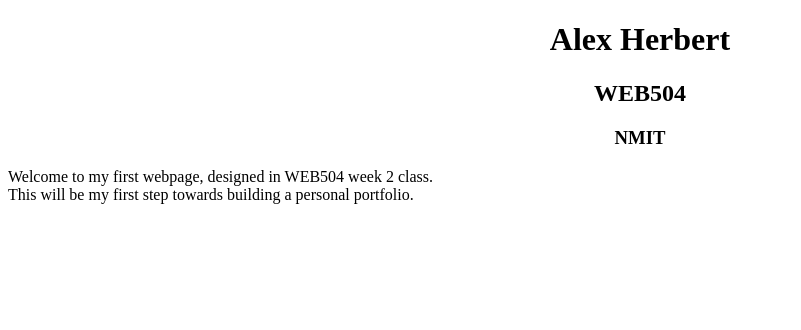
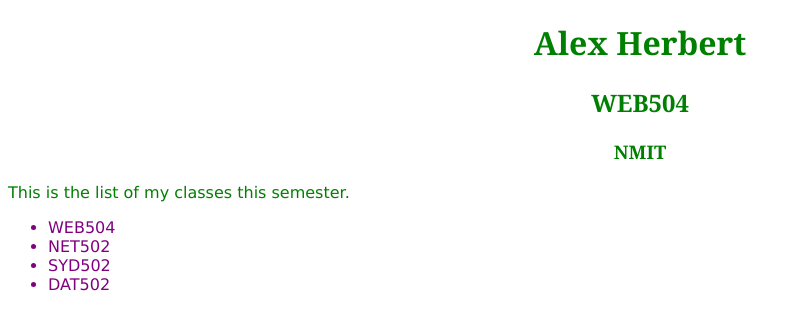
Before and after one commit to AlexHerbertGit/WEB504_Week-_2, a plain HTML site: page src/index.html in a window 1280 px wide. Shown: the whole page, without its empty margins (0-801 px from the left). Drawn offline with Linux system fonts and the light colour scheme.

Commit message:
Added tags and css stylesheet

```diff
--- a/src/index.html
+++ b/src/index.html
@@ -10,17 +10,21 @@
         <title></title>
         <meta name="description" content="">
         <meta name="viewport" content="width=device-width, initial-scale=1">
-        <link rel="stylesheet" href="">
+        <link rel="stylesheet" href="style_sheet.css">
     </head>
-    <body>
-        <!--[if lt IE 7]>
-            <p class="browsehappy">You are using an <strong>outdated</strong> browser. Please <a href="#">upgrade your browser</a> to improve your experience.</p>
-        <![endif]-->
-        <h1><center>Alex Herbert</center></h1>
-        <h2><center>WEB504</center></h2>
-        <h3><center>NMIT</center></h3>
-
-        <p>Welcome to my first webpage, designed in WEB504 week 2 class. <br /> This will be my first step towards building a personal portfolio.</p>
-        <script src="" async defer></script>
+    <body id="body">
+        <h1 id="header1"><center>Alex Herbert</center></h1>
+        <h2 id="header2"><center>WEB504</center></h2>
+        <h3 id="header3"><center>NMIT</center></h3>
+    <div class="div">
+        <p id="content">This is the list of my classes this semester.
+            <ul id="ul">
+                <li id="li">WEB504</li>
+                <li id="li">NET502</li>
+                <li id="li">SYD502</li>
+                <li id="li">DAT502</li>
+            </ul>
+        </p>
+    </div>
     </body>
 </html>
--- a/src/style_sheet.css
+++ b/src/style_sheet.css
@@ -0,0 +1,24 @@
+#header1 {
+    color: green;
+    font-family:Cambria, Cochin, Georgia, Times, 'Times New Roman', serif
+}
+
+#header2 {
+    color: green;
+    font-family:Cambria, Cochin, Georgia, Times, 'Times New Roman', serif
+}
+
+#header3 {
+    color: green;
+    font-family:Cambria, Cochin, Georgia, Times, 'Times New Roman', serif
+}
+
+#content {
+    color: green;
+    font-family:'Lucida Sans', 'Lucida Sans Regular', 'Lucida Grande', 'Lucida Sans Unicode', Geneva, Verdana, sans-serif;
+}
+
+#li {
+    color: purple;
+    font-family: 'Lucida Sans', 'Lucida Sans Regular', 'Lucida Grande', 'Lucida Sans Unicode', Geneva, Verdana, sans-serif;
+}
```
